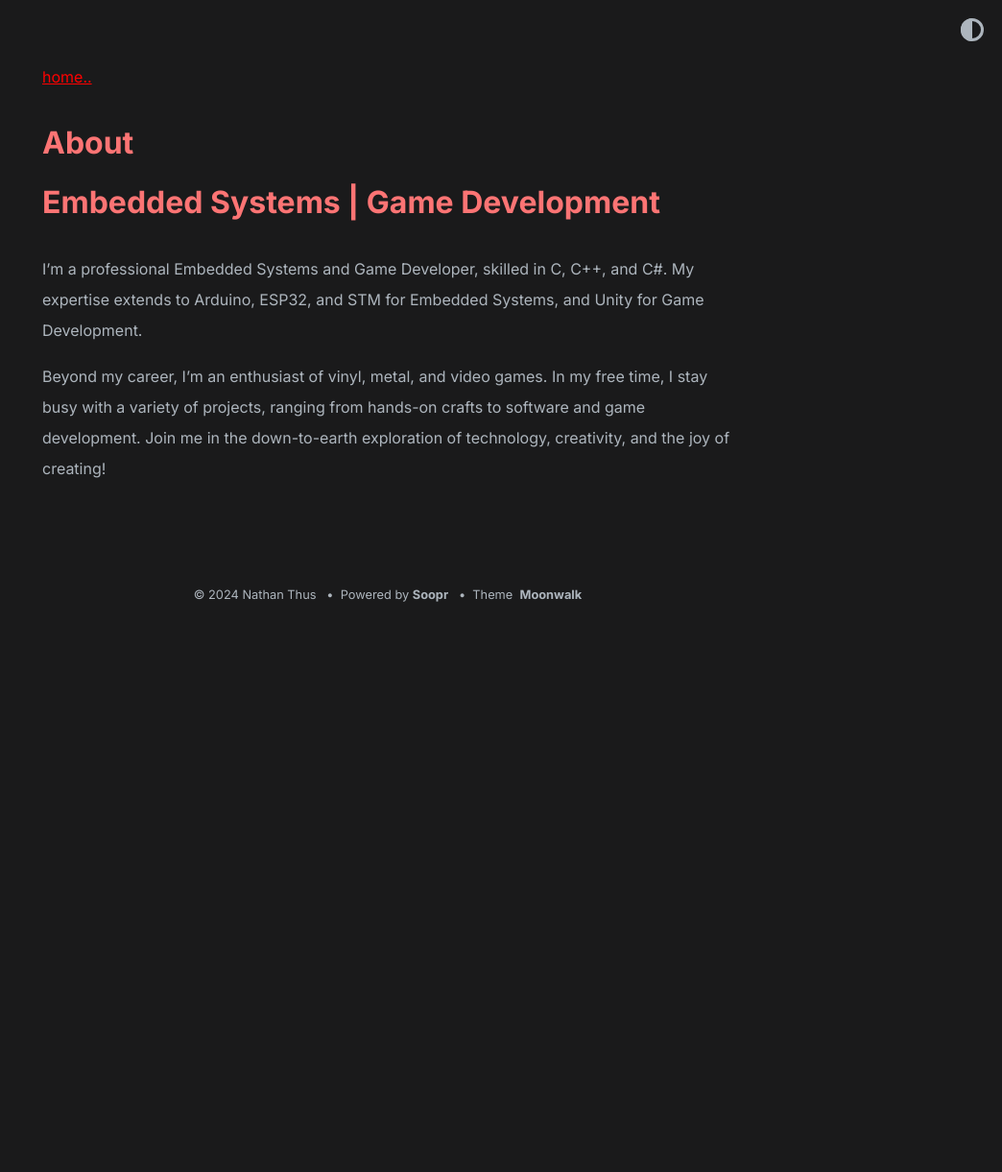
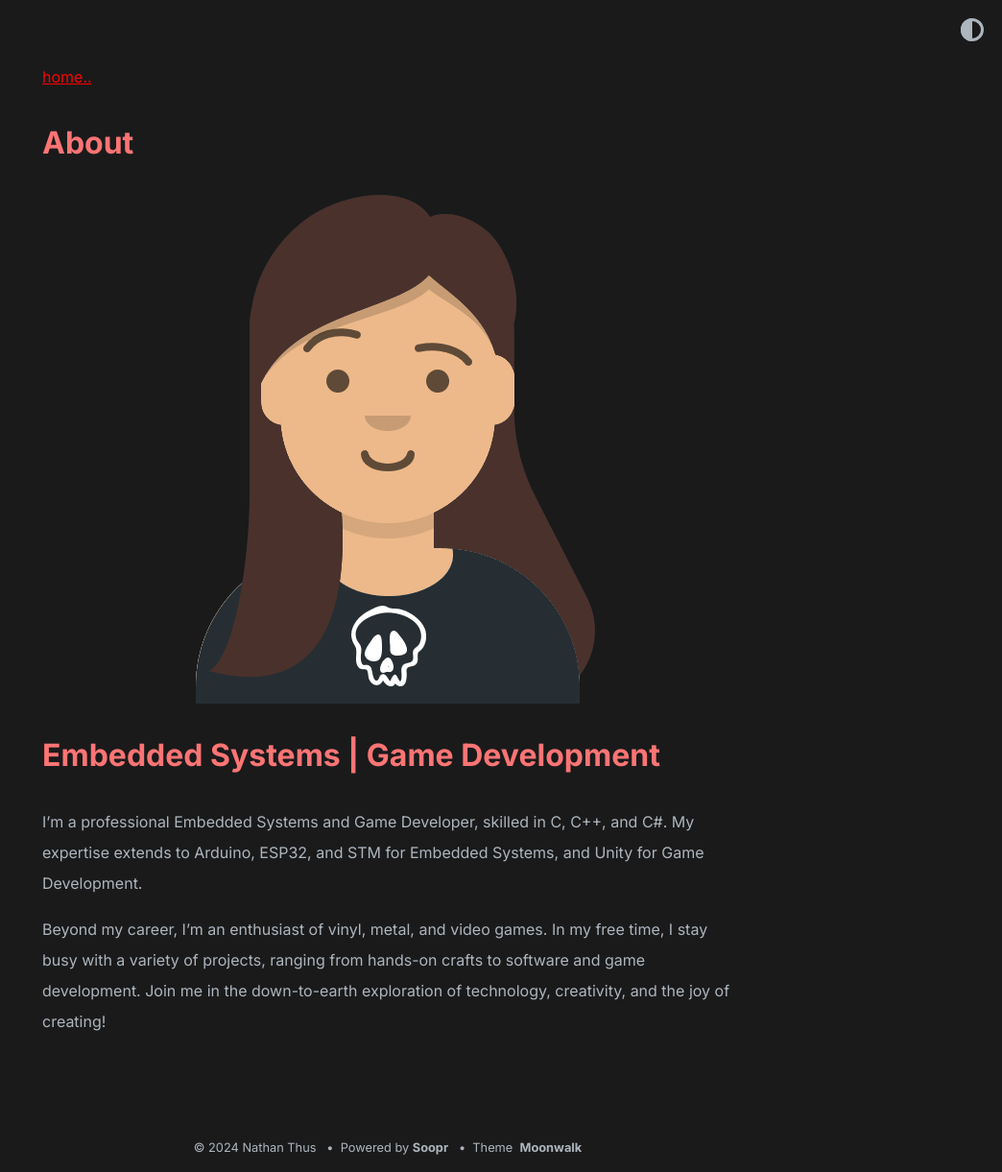
Before and after one commit to NathanThus/nathanthus.github.io, a Jekyll site: the page built from about.md, in a window 1280 px wide. Shown: the whole page at 96% size, without its empty margins (236-1280 px from the left). Built offline with Jekyll 4.4.1, drawn with Linux system fonts in a browser that asks for light colours; before the commit the page ends 900 px from its top, so only the background shows below that.

Commit message:
✨ Add avatar to About page

```diff
--- a/about.md
+++ b/about.md
@@ -2,6 +2,8 @@
 layout: post
 title: About
 ---
+
+![An avatar of a man with long hair and a graphic skull T-Shirt.](assets/images/favicon/NathanAvatar.png)
 
 # Embedded Systems | Game Development
 
```
Also changed, not shown: assets/images/favicon/NathanAvatar.png (added).
